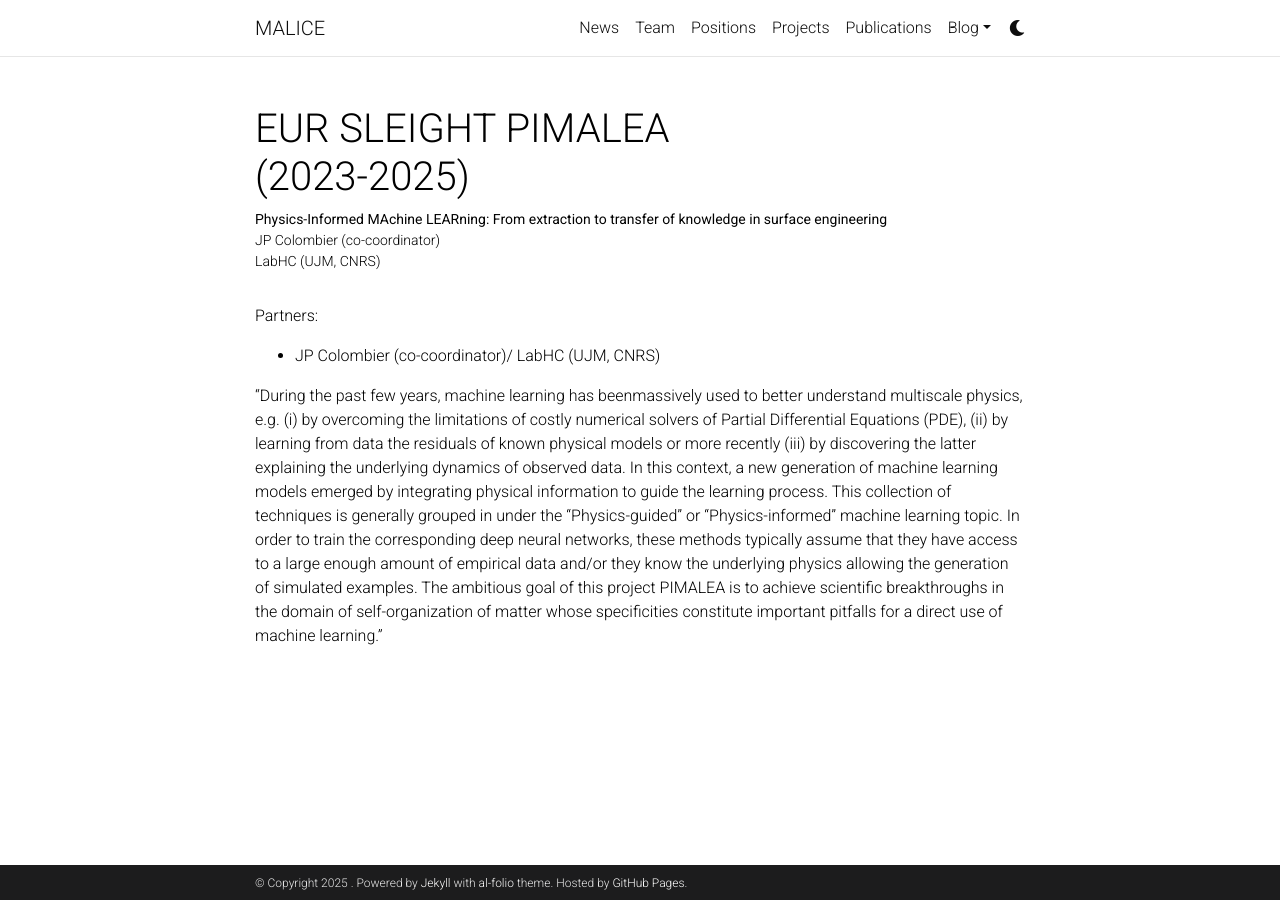
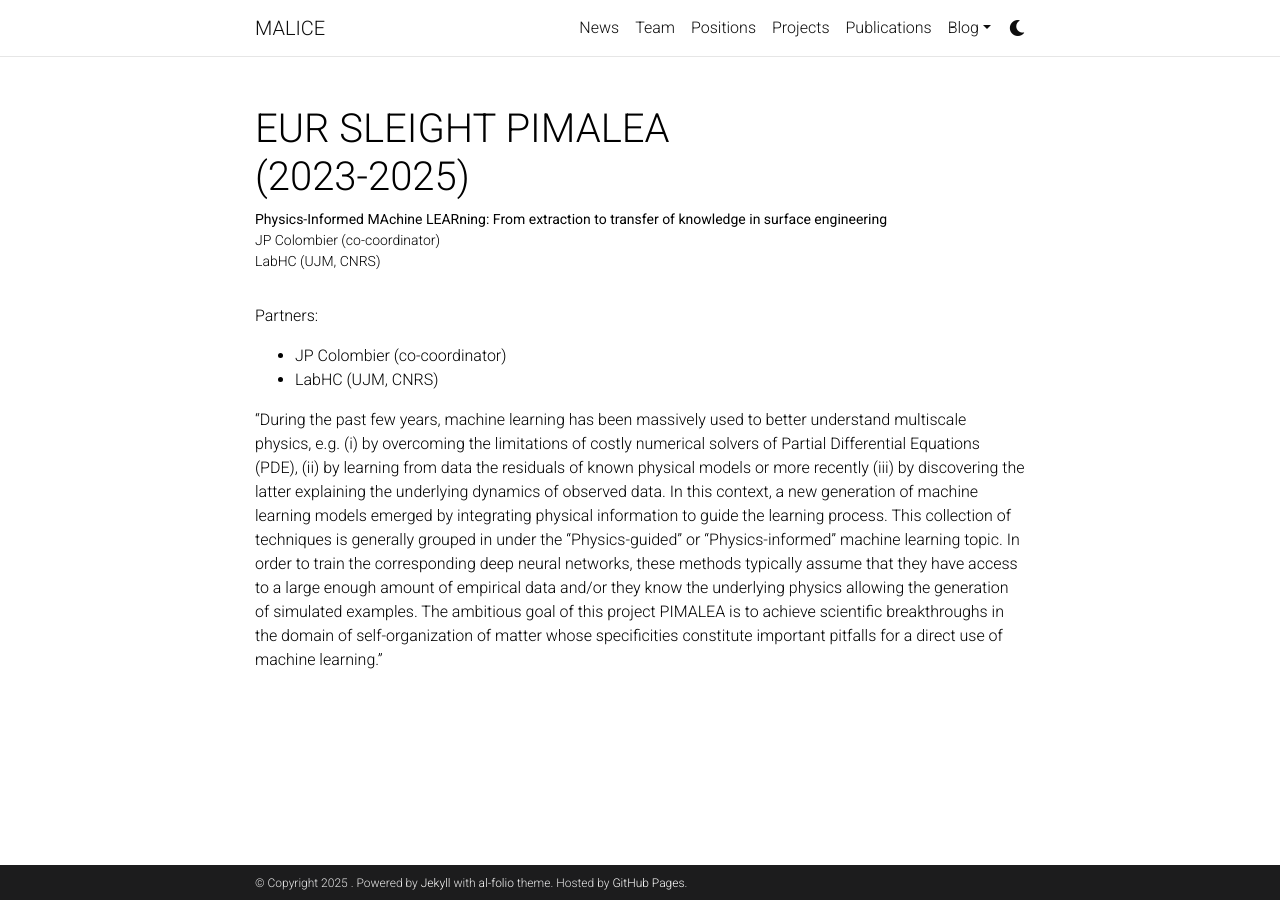
Before and after one commit to labhc-malice/labhc-malice.github.io, a Jekyll site: the page built from _projects/PIMALEA.md, in a window 1280 px wide. Built offline with Jekyll 4.4.1, drawn with Linux system fonts in a browser that asks for light colours; comment, search, counter and statistics services are not loaded; a style sheet for code colours, icons or effects is not loaded.

```diff
--- a/_projects/PIMALEA.md
+++ b/_projects/PIMALEA.md
@@ -9,9 +9,10 @@ category: past
 
 Partners:
 
-- JP Colombier (co-coordinator)/ LabHC (UJM, CNRS)
+- JP Colombier (co-coordinator)
+- LabHC (UJM, CNRS)
 
-"During the past few years, machine learning has beenmassively used to better understand multiscale
+"During the past few years, machine learning has been massively used to better understand multiscale
 physics, e.g. (i) by overcoming the limitations of costly numerical solvers of Partial Differential Equations
 (PDE), (ii) by learning from data the residuals of known physical models or more recently (iii) by discovering
 the latter explaining the underlying dynamics of observed data. In this context, a new generation
```
Also changed, not shown: _projects/TREASURF.md (+2 -1 lines).
